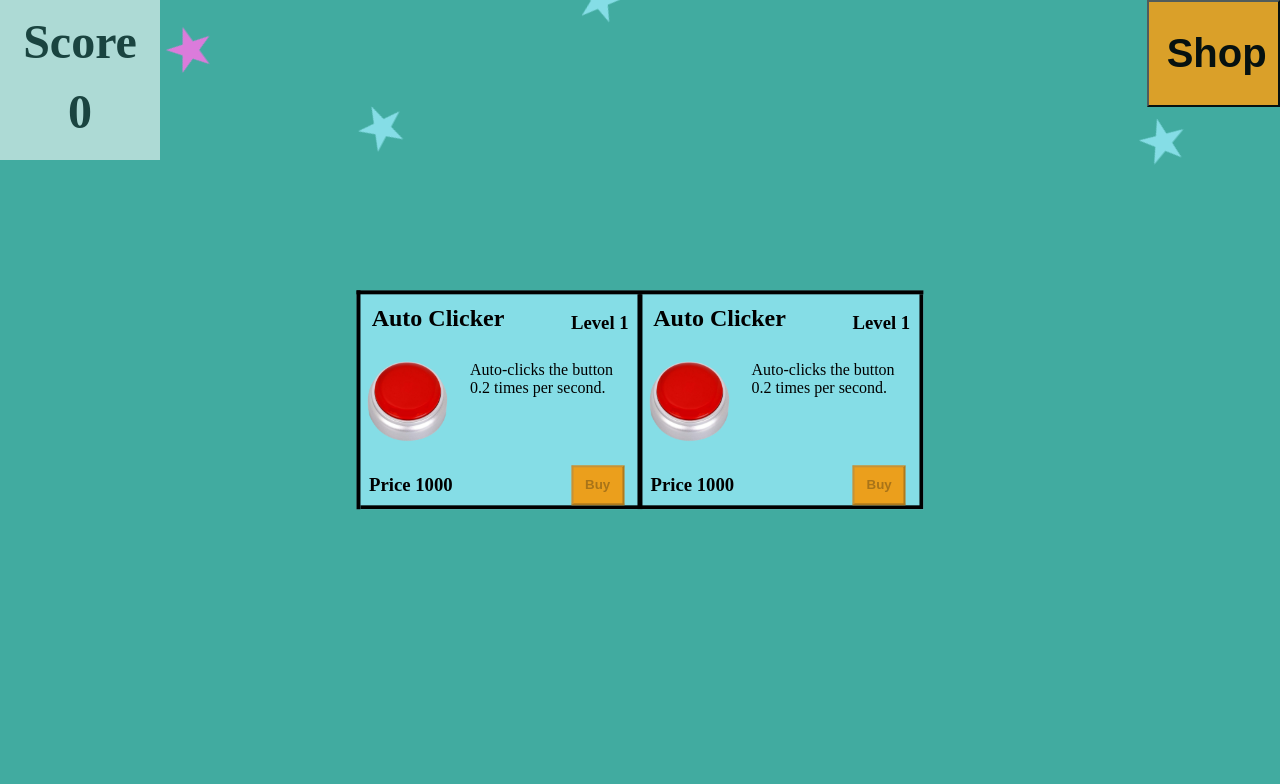
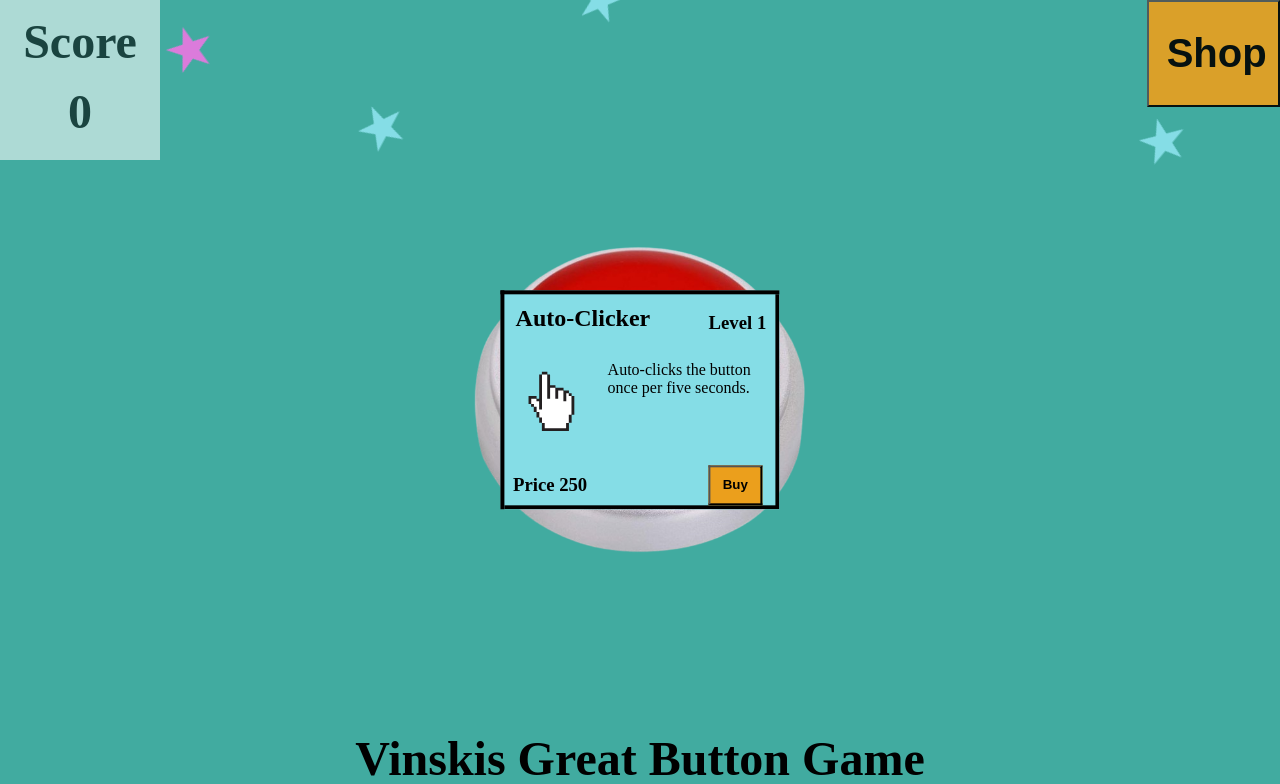
Before and after one commit to LauriMauranen/vinskis-great-button-game, a Flask app: page / in a window 1280 px wide. Shown: the top 784 px of the page. Run offline with Flask 3, Linux system fonts and the light colour scheme.

Commit message:
Autoclicker lisää tyyliä

```diff
--- a/app/__init__.py
+++ b/app/__init__.py
@@ -25,7 +25,7 @@ def home():
 def clicks():
     n = request.form['n']
 
-    if int(n) < 200:
+    if int(n) < 500:
         last_id = db.insert_in_db('INSERT into clicks (n) VALUES (?)', [n])
         print(f'added row to clicks, id: {last_id}, n: {n}')
     else:
@@ -36,3 +36,20 @@ def clicks():
     print(f'{big_n} button presses overall')
 
     return 'OK'
+
+
+@app.route("/clicks/stats/")
+def clicks_stats():
+    n = request.form['n']
+
+    if int(n) < 500:
+        last_id = db.insert_in_db('INSERT into clicks (n) VALUES (?)', [n])
+        print(f'added row to clicks, id: {last_id}, n: {n}')
+    else:
+        print(f'n too big ({n})')
+
+    big_n = db.update_big_n(n)
+
+    print(f'{big_n} button presses overall')
+
+    return 'OK'
--- a/app/static/css/style.css
+++ b/app/static/css/style.css
@@ -46,20 +46,12 @@ h1 {
   background-color: #eb9f1c;
 }
 
-#game {
-  display: none;
-}
-
-#shop {
-  display: block;
-}
-
 #shop-items {
   display: flex;
   flex-wrap: wrap;
   overflow-y: auto;
   overflow-x: hidden;
-  z-index: 10;
+  z-index: 20;
   background-color: #85dde6;
   position: absolute;
   top: 50%;
--- a/app/static/js/app.js
+++ b/app/static/js/app.js
@@ -4,8 +4,8 @@
 const SCORE_ID = 'score'
 const BTN_ID = 'btn'
 const SHOP_BTN_TITLE_ID = 'shop-btn-title'
-const GAME_ID = 'game'
-const SHOP_ID = 'shop'
+// const GAME_ID = 'game'
+const SHOP_ID = 'shop-items'
 
 const N_STARS = window.screen.availWidth < 700 ? 20 : 20
 const STARS = []
@@ -17,10 +17,10 @@ const ITEM_IDS = Object.freeze({
   autoclicker: 'item-autoclicker',
 })
 
-const GAME_VIEWS = Object.freeze({
-  GAME: 'GAME',
-  SHOP: 'SHOP',
-})
+// const GAME_VIEWS = Object.freeze({
+//   GAME: 'GAME',
+//   SHOP: 'SHOP',
+// })
 
 const PRESS_SOUNDS = {
   bruh: 'static/sound/bruh-1.mp3',
@@ -71,14 +71,14 @@ let score = 0
 let clicks = 0
 let clicksSent = 0
 
-let showEruda = false
+// let showEruda = false
 
-let view = GAME_VIEWS.GAME
+// let view = GAME_VIEWS.GAME
 
 const scoreEl = document.getElementById(SCORE_ID)
 const btnEl = document.getElementById(BTN_ID)
 const shopBtnTitleEl = document.getElementById(SHOP_BTN_TITLE_ID)
-const gameEl = document.getElementById(GAME_ID)
+// const gameEl = document.getElementById(GAME_ID)
 const shopEl = document.getElementById(SHOP_ID)
 
 scoreEl.innerText = score
@@ -160,12 +160,8 @@ class Item {
     throw new NotImplementedError
   }
 
-  removeEffect() {
-    throw new NotImplementedError
-  }
-
   get textVals() {
-    throw new NotImplementedError
+    return []
   }
 
   get text() {
@@ -175,8 +171,8 @@ class Item {
   }
 
   get canBuy() {
-    // return true
-    return !this.isFullLevel && score >= this.price
+    return true
+    // return !this.isFullLevel && score >= this.price
   }
 
   get price() {
@@ -210,7 +206,6 @@ class Item {
 
   levelUp() {
     if (this.isFullLevel) throw new Error('Full level')
-    this.removeEffect()
     this.effect()
     this.level++
   }
@@ -220,42 +215,46 @@ class AutoClicker extends Item {
   constructor(id) {
     super(
       id,
-      'Auto Clicker',
-      '/static/img/button.png',
-      'Auto-clicks the button ? times per second.',
-      [{ eff: 5000, price: 1000 },
-      { eff: 4000, price: 2000 },
-      { eff: 2500, price: 4000 },
-      { eff: 2000, price: 8000 },
-      { eff: 1000, price: 16000 },
-      { eff: 900, price: 32000 },
-      { eff: 800, price: 64000 },
-      { eff: 700, price: 128000 },
-      { eff: 600, price: 256000 },
-      { eff: 500, price: 512000 }]
+      'Auto-Clicker',
+      '/static/img/auto-clicker.svg',
+      'Auto-clicks the button once per five seconds.',
+      [{ price: 250 },
+      { price: 500 },
+      { price: 1000 },
+      { price: 5000 },
+      { price: 10000 }]
     )
-
-    this.interval = null
   }
 
   effect() {
-    this.interval =
-      setInterval(onPressButton, this.levelStuff.eff)
+    const hand = document.createElement('img')
+    hand.src = '/static/img/auto-clicker.svg'
+    hand.classList.add('autoclicker-hand')
+    hand.style.left = `${this.level}em`
+
+    document.body.appendChild(hand)
+
+    setInterval(() => {
+      hand.classList.add('autoclicker-push-btn')
+      setTimeout(() => {
+        hand.classList.remove('autoclicker-push-btn')
+        onPressButton()
+      }, 2000)
+    }, 5000)
   }
 
-  removeEffect() {
-    clearInterval(this.interval)
-  }
+  // removeEffect() {
+  //   clearInterval(this.interval)
+  // }
 
-  get textVals() {
-    const val = (1000 / this.levelStuff.eff).toFixed(1)
-    return [val]
-  }
+  // get textVals() {
+  //   const val = (1000 / this.levelStuff.eff).toFixed(1)
+  //   return [val]
+  // }
 }
 
 const ITEMS = [
-  new AutoClicker(1),
-  new AutoClicker(2),
+  new AutoClicker(ITEM_IDS.autoclicker),
 ]
 
 // items to the shop
@@ -339,27 +338,25 @@ for (let i = 0; i < N_STARS; i++) {
 
 
 function onPressShopBtn() {
-  switch(view) {
-    case GAME_VIEWS.GAME: {
-      view = GAME_VIEWS.SHOP
-      gameEl.style.display = 'none'
-      shopEl.style.display = 'block'
+  const d = shopEl.style.display
+  switch(d) {
+    case 'none': {
+      shopEl.style.display = 'flex'
       shopBtnTitleEl.innerText = SHOP_BTN_TITLE_2
       break
     }
 
-    case GAME_VIEWS.SHOP: {
-      view = GAME_VIEWS.GAME
+    case 'flex': {
       shopEl.style.display = 'none'
-      gameEl.style.display = 'block'
       shopBtnTitleEl.innerText = SHOP_BTN_TITLE_1
       break
     }
 
-    default: throw new Error('Unexpected game view.')
+    default: throw new Error(
+      `Unexpected display style ${d}`
+    )
   }
 }
-
 
 function onPressButton() {
   btnEl.classList.add('push-btn')
--- a/app/templates/index.html
+++ b/app/templates/index.html
@@ -9,8 +9,8 @@
       content="width=device-width, initial-scale=1.0, maximum-scale=1.0, user-scalable=no"
     >
     <script defer src="/static/js/app.js" ></script>
-    <script src="https://cdn.jsdelivr.net/npm/eruda"></script>
-    <script defer src="/static/js/eruda-toggle.js" ></script>
+    <!-- <script src="https://cdn.jsdelivr.net/npm/eruda"></script> -->
+    <!-- <script defer src="/static/js/eruda-toggle.js" ></script> -->
   </head>
 
   <body>
@@ -27,7 +27,6 @@
       <h1 id="shop-btn-title"></h1>
     </button>
 
-    <div id="game">
     <input
       id="btn"
       type="image"
@@ -38,12 +37,8 @@
     <div class="title">
       <h1>Vinskis Great Button Game</h1>
     </div>
-    </div>
 
-    <div id="shop">
-      <div id="shop-items">
-      </div>
-    </div>
+    <div id="shop-items"></div>
 
   </body>
 </html>
```
Also changed, not shown: other parts of app/static/css/style.css (+47 -0 lines), app/static/img/auto-clicker.svg (added), app/templates/stats.html (added). Lines whose indentation alone changed are shown as unchanged.
